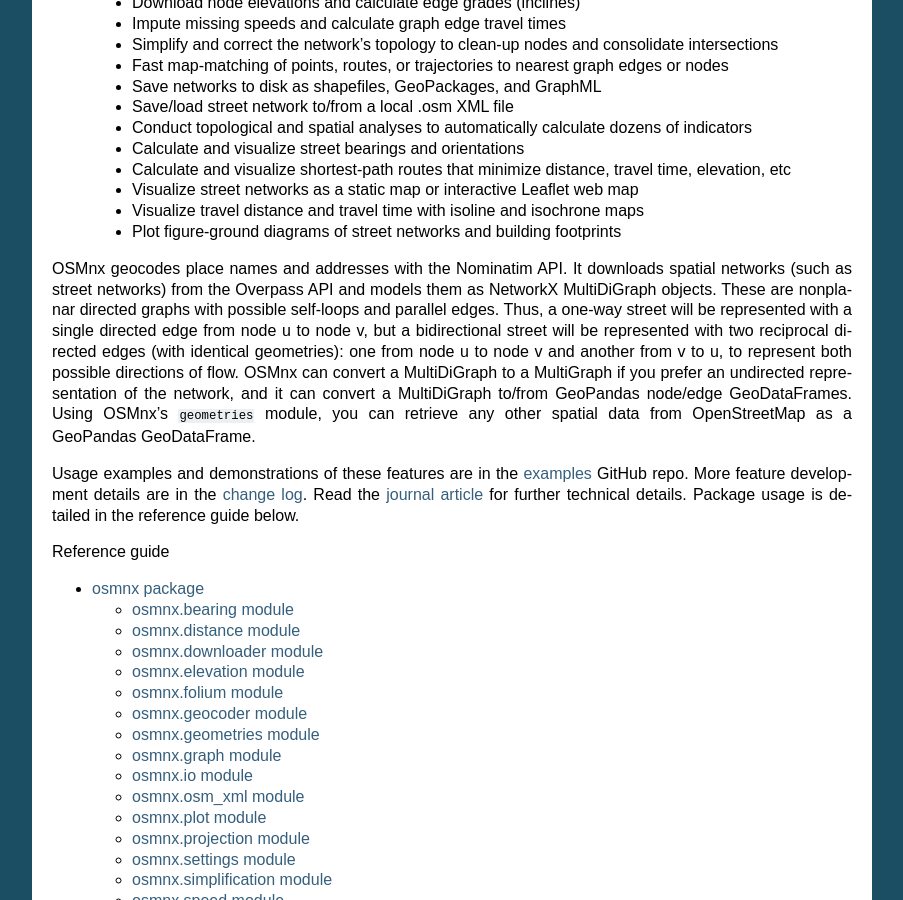
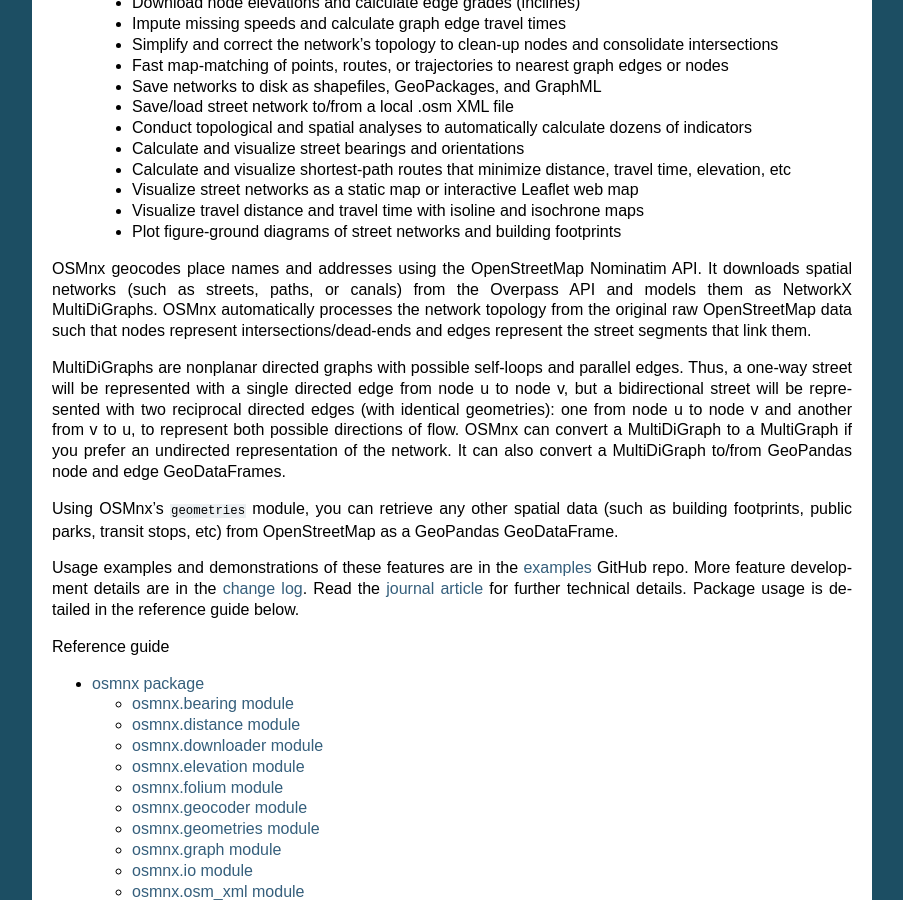
Before and after one commit to gboeing/osmnx, a Sphinx documentation site: the page built from docs/source/index.rst, in a window 1280 px wide and 900 px high, scrolled down 972 px. Shown: the whole window, without its empty margins (198-1101 px from the left). Built offline with Sphinx 7.4.7, drawn with Linux system fonts in a browser that asks for light colours.

Commit message:
update docs

```diff
--- a/docs/source/index.rst
+++ b/docs/source/index.rst
@@ -54,7 +54,11 @@
   * Visualize travel distance and travel time with isoline and isochrone maps
   * Plot figure-ground diagrams of street networks and building footprints
 
-OSMnx geocodes place names and addresses with the Nominatim API. It downloads spatial networks (such as street networks) from the Overpass API and models them as NetworkX MultiDiGraph objects. These are nonplanar directed graphs with possible self-loops and parallel edges. Thus, a one-way street will be represented with a single directed edge from node u to node v, but a bidirectional street will be represented with two reciprocal directed edges (with identical geometries): one from node u to node v and another from v to u, to represent both possible directions of flow. OSMnx can convert a MultiDiGraph to a MultiGraph if you prefer an undirected representation of the network, and it can convert a MultiDiGraph to/from GeoPandas node/edge GeoDataFrames. Using OSMnx's :code:`geometries` module, you can retrieve any other spatial data from OpenStreetMap as a GeoPandas GeoDataFrame.
+OSMnx geocodes place names and addresses using the OpenStreetMap Nominatim API. It downloads spatial networks (such as streets, paths, or canals) from the Overpass API and models them as NetworkX MultiDiGraphs. OSMnx automatically processes the network topology from the original raw OpenStreetMap data such that nodes represent intersections/dead-ends and edges represent the street segments that link them.
+
+MultiDiGraphs are nonplanar directed graphs with possible self-loops and parallel edges. Thus, a one-way street will be represented with a single directed edge from node u to node v, but a bidirectional street will be represented with two reciprocal directed edges (with identical geometries): one from node u to node v and another from v to u, to represent both possible directions of flow. OSMnx can convert a MultiDiGraph to a MultiGraph if you prefer an undirected representation of the network. It can also convert a MultiDiGraph to/from GeoPandas node and edge GeoDataFrames.
+
+Using OSMnx's :code:`geometries` module, you can retrieve any other spatial data (such as building footprints, public parks, transit stops, etc) from OpenStreetMap as a GeoPandas GeoDataFrame.
 
 Usage examples and demonstrations of these features are in the `examples`_ GitHub repo. More feature development details are in the `change log`_. Read the `journal article`_ for further technical details. Package usage is detailed in the reference guide below.
 
```
